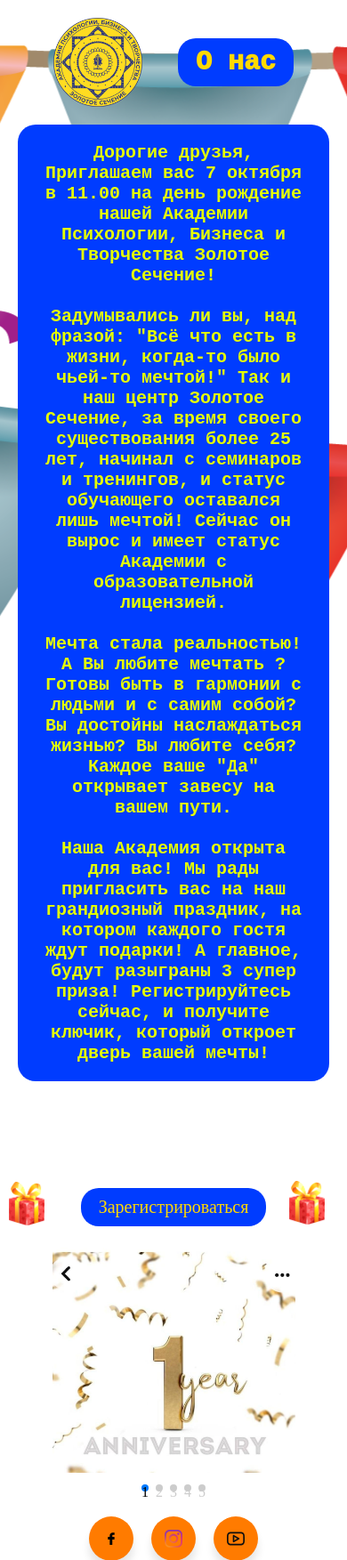
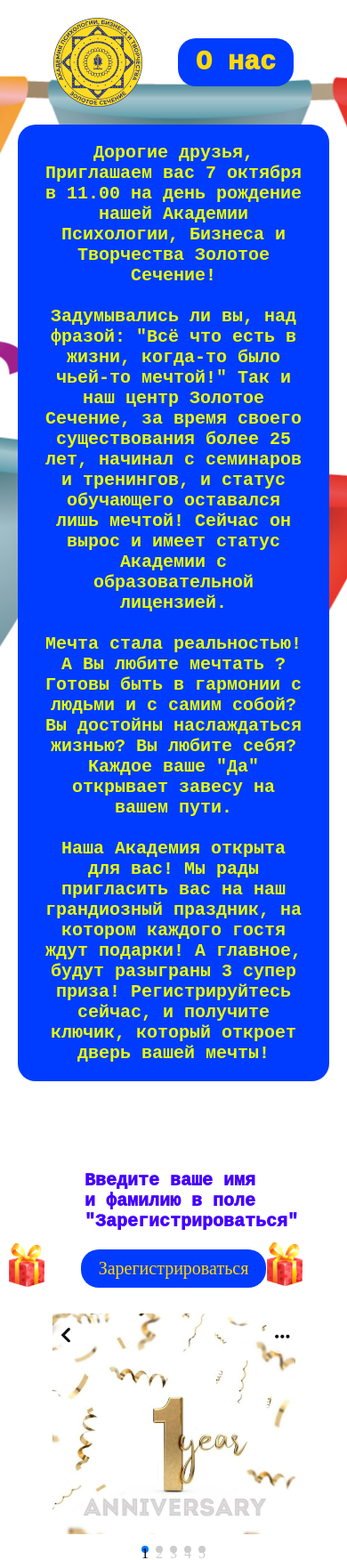
Before and after one commit to suralokin123/LandingAcademy, a PHP site: page /index.html in a window 390 px wide. Shown: the top 1753 px of the page at 89% size. Run offline with PHP 8.4, Linux system fonts and the light colour scheme.

Commit message:
Изменил код

```diff
--- a/index.html
+++ b/index.html
@@ -46,6 +46,9 @@
     <aside>
 
         <!-- Кнопка для открытия модального окна -->
+        <div class="forma-content">
+          <p class="formas-contents">Введите ваше имя и фамилию в поле <br> "Зарегистрироваться"
+          </p></div>
         <div class="forma__wrapper container">
         <a class="forma__button1" href="mailto:sectiodivina@mail.ru">Зарегистрироваться</a>
         </div>
--- a/style.css
+++ b/style.css
@@ -144,6 +144,19 @@ img {
   justify-content: center;
   color: #ff7300;
 }
+
+.forma-content {
+  display: flex;
+justify-content: center;
+}
+
+.formas-contents {
+  font-family: "Courier New", Courier, monospace;
+  color: #4400ff;
+  font-weight: 1000;
+  font-size: 20px;
+}
+
 /*
 .forma__button {
   color: #66ff00;
@@ -368,7 +381,11 @@ border-radius: 20px;
   .present-presents {
     position: relative;
     width:40px;
-    left:325px;
+    left:300px;
     bottom:120px;
   }
+
+  .formas-contents {
+    max-width:200px;
+  }
 }
```
